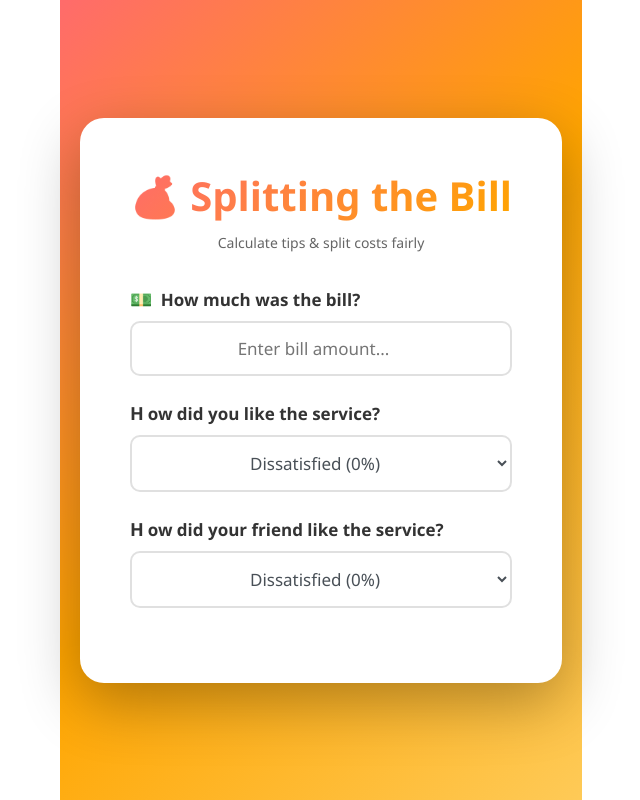
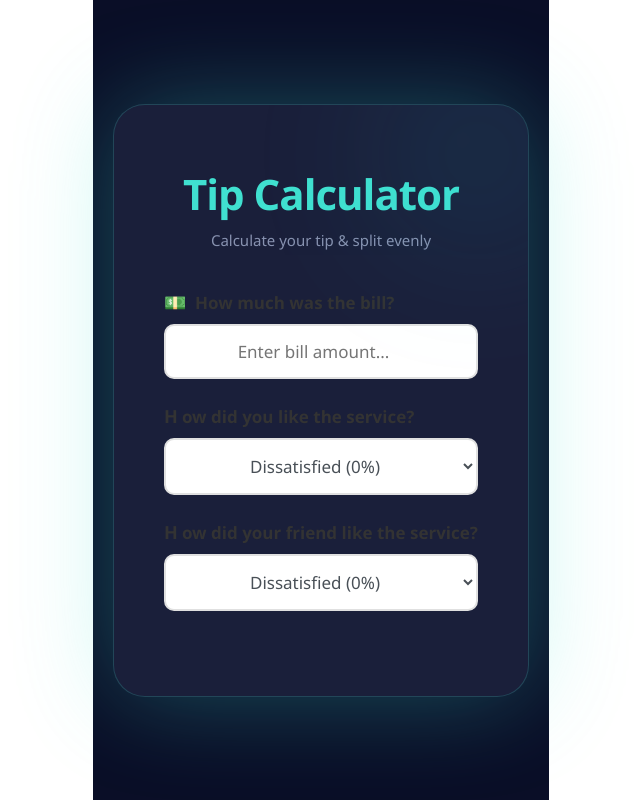
Before and after one commit to ermiasdesalegn/eat-n-split, a React (Create React App) app: page / in a window 1280 px wide. Shown: the whole page, without its empty margins (319-959 px from the left). Built offline with nearby package versions, Linux system fonts and the light colour scheme.

Commit message:
the tip calculator and tip enhancer now

```diff
--- a/src/App.js
+++ b/src/App.js
@@ -25,41 +25,56 @@ function App() {
   return (
     <div style={{
       minHeight: "100vh",
-      background: "linear-gradient(135deg, #ff6b6b 0%, #ffa500 50%, #feca57 100%)",
+      background: "#0a0e27",
       display: "flex",
       justifyContent: "center",
       alignItems: "center",
       padding: "20px",
-      fontFamily: "'Segoe UI', Tahoma, Geneva, Verdana, sans-serif"
+      fontFamily: "'Segoe UI', Tahoma, Geneva, Verdana, sans-serif",
+      position: "relative"
     }}>
       <div style={{
-        backgroundColor: "white",
-        borderRadius: "24px",
-        padding: "50px",
-        boxShadow: "0 20px 60px rgba(0,0,0,0.3)",
-        maxWidth: "550px",
+        backgroundColor: "#1a1f3a",
+        borderRadius: "32px",
+        padding: "60px 50px",
+        boxShadow: "0 0 100px rgba(64, 224, 208, 0.3)",
+        border: "1px solid rgba(64, 224, 208, 0.2)",
+        maxWidth: "600px",
         width: "100%",
-        animation: "fadeIn 0.5s ease-in"
+        position: "relative",
+        overflow: "hidden"
       }}>
+        <div style={{
+          position: "absolute",
+          top: "-50px",
+          right: "-50px",
+          width: "200px",
+          height: "200px",
+          borderRadius: "50%",
+          background: "linear-gradient(135deg, #40e0d0 0%, #00c9ff 100%)",
+          opacity: 0.1,
+          filter: "blur(80px)"
+        }}></div>
+
         <h1 style={{
           textAlign: "center",
-          background: "linear-gradient(135deg, #ff6b6b 0%, #ffa500 100%)",
-          WebkitBackgroundClip: "text",
-          WebkitTextFillColor: "transparent",
-          marginBottom: "10px",
-          fontSize: "40px",
+          color: "#40e0d0",
+          marginBottom: "8px",
+          fontSize: "42px",
           fontWeight: "bold",
-          fontFamily: "'Segoe UI', sans-serif"
+          fontFamily: "'Segoe UI', sans-serif",
+          letterSpacing: "-1px"
         }}>
-          💰 Splitting the Bill
+          Tip Calculator
         </h1>
         <p style={{
           textAlign: "center",
-          color: "#666",
-          marginBottom: "35px",
-          fontSize: "14px"
+          color: "#8892b0",
+          marginBottom: "40px",
+          fontSize: "15px",
+          fontWeight: "300"
         }}>
-          Calculate tips & split costs fairly
+          Calculate your tip & split evenly
         </p>
 
         <BillInput bill={bill} handleBill={handleBill} />
```
